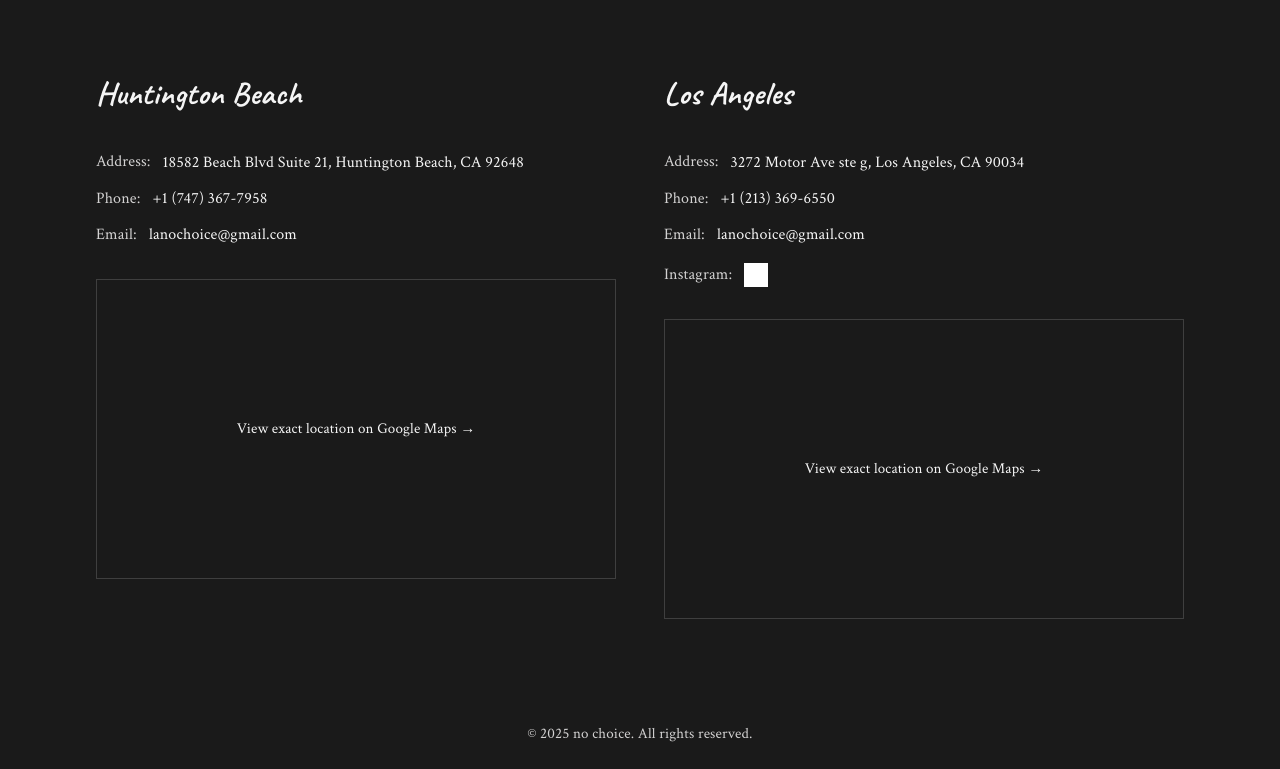
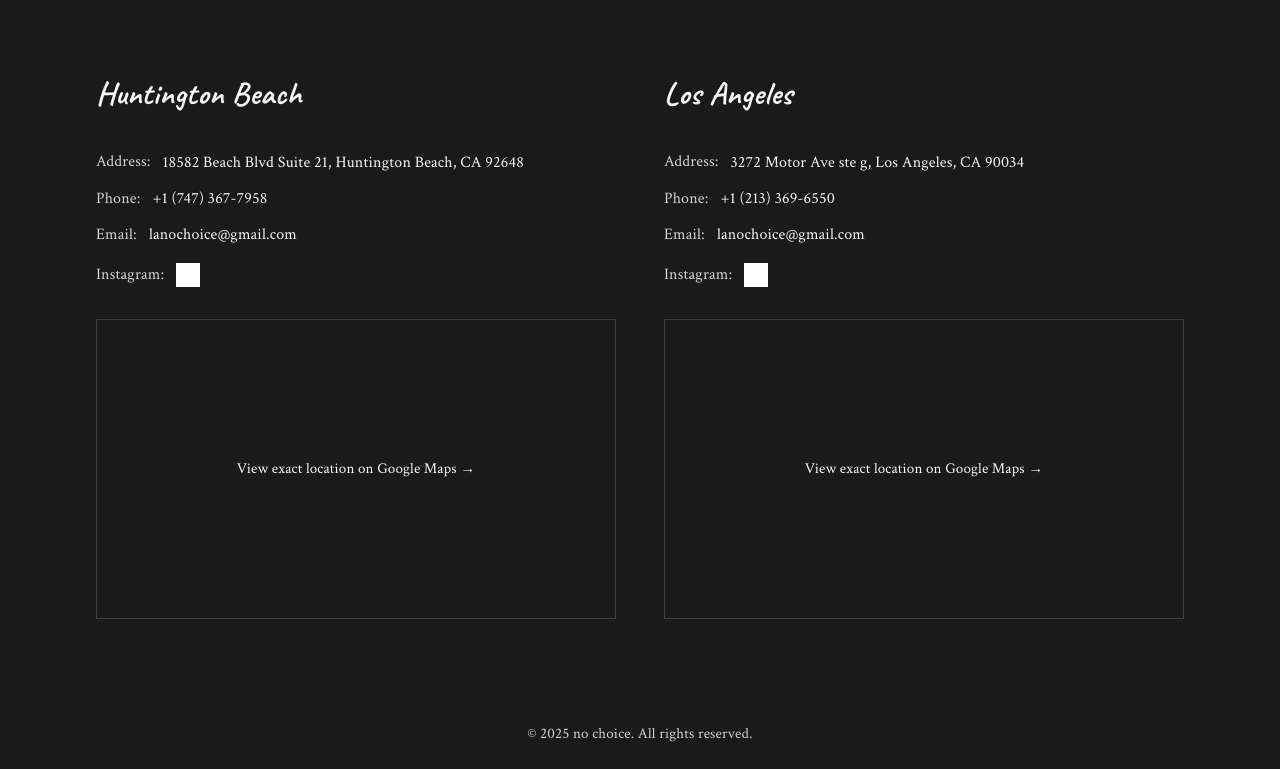
Before and after one commit to ashur-ad/frontend, a React (Create React App) app: page / in a window 1280 px wide. Shown: the part 4829-5598 px from the top of the page. Built offline with nearby package versions, Linux system fonts and the light colour scheme.

Commit message:
Add Instagram link for Huntington Beach location

```diff
--- a/src/pages/Home.jsx
+++ b/src/pages/Home.jsx
@@ -1471,6 +1471,45 @@ export default function Home() {
                       lanochoice@gmail.com
                     </Box>
                   </Box>
+
+                  <Box sx={{ display: 'flex', alignItems: 'center', gap: 1.5, mt: 0.5 }}>
+                    <Typography
+                      sx={{
+                        fontFamily: '"Crimson Text", serif',
+                        fontSize: { xs: '0.9375rem', md: '1rem' },
+                        color: '#d3d2d2',
+                        fontWeight: 400,
+                      }}
+                    >
+                      Instagram:
+                    </Typography>
+                    <Box
+                      component="a"
+                      href="https://www.instagram.com/nochoice_huntingtonbeach/?hl=en"
+                      target="_blank"
+                      rel="noopener noreferrer"
+                      sx={{
+                        display: 'flex',
+                        alignItems: 'center',
+                        gap: 1,
+                        textDecoration: 'none',
+                        '&:hover': {
+                          opacity: 0.8,
+                        },
+                      }}
+                    >
+                      <Box
+                        component="img"
+                        src={iglogo}
+                        alt="Instagram"
+                        sx={{
+                          width: { xs: '20px', md: '24px' },
+                          height: { xs: '20px', md: '24px' },
+                          filter: 'brightness(0) invert(1)',
+                        }}
+                      />
+                    </Box>
+                  </Box>
                 </Box>
 
                 {/* Google Maps Embed */}
```
